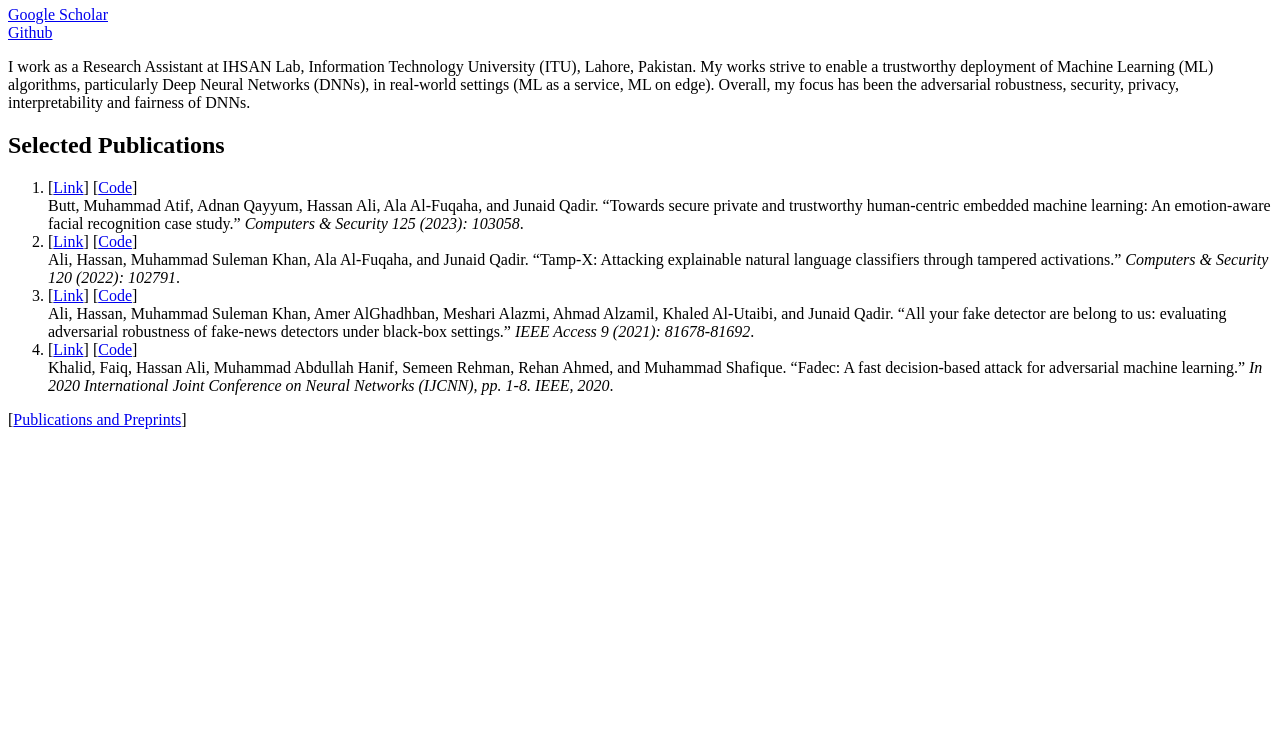
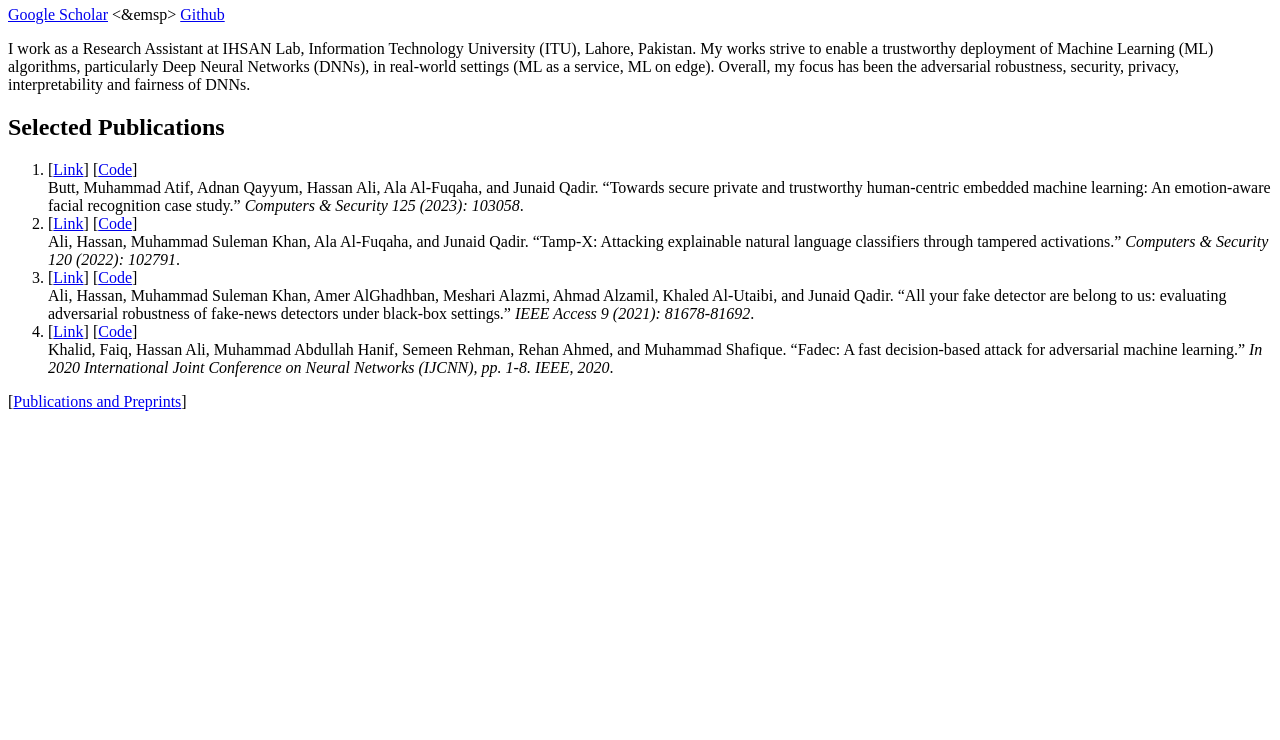
Before and after one commit to hassanalikhatim/hassanalikhatim.github.io, a plain HTML site: page index.html in a window 1280 px wide. Shown: the part 60-800 px from the top of the page. Drawn offline with Linux system fonts and the light colour scheme.

Commit message:
Update index.html

```diff
--- a/index.html
+++ b/index.html
@@ -1,7 +1,8 @@
 <h1 class="code-line" data-line-start=0 data-line-end=1 ><a id="Hassan_Ali_0"></a>Hassan Ali</h1>
 
 <p class="has-line-data" data-line-start="2" data-line-end="4">
-  <a href="https://scholar.google.com/citations?user=XD6SyIUAAAAJ&amp;hl=en&amp;oi=ao">Google Scholar</a><br>
+  <a href="https://scholar.google.com/citations?user=XD6SyIUAAAAJ&amp;hl=en&amp;oi=ao">Google Scholar</a>
+  <&emsp>
   <a href="https://github.com/hassanalikhatim">Github</a>
 </p>
 
```
